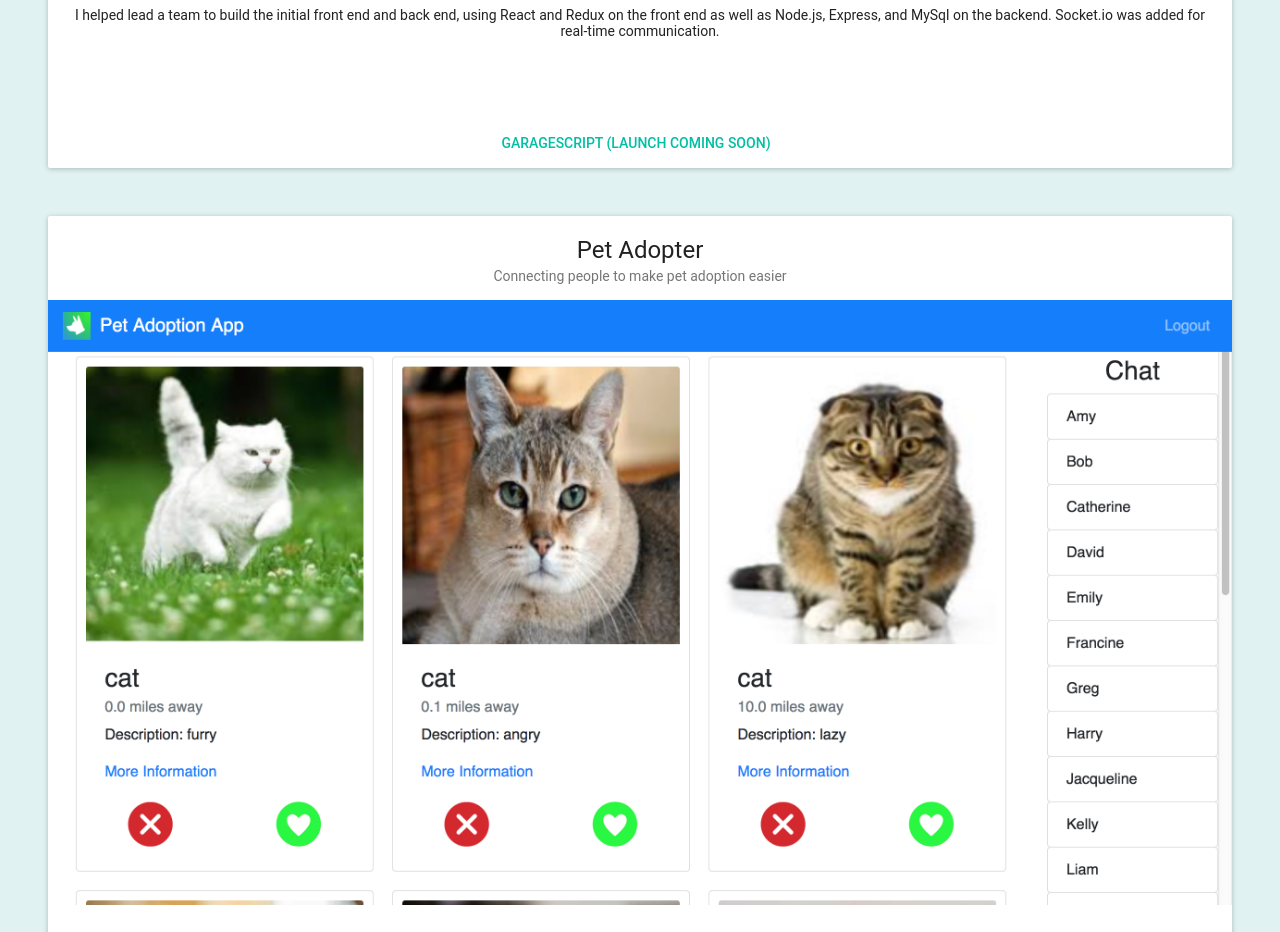
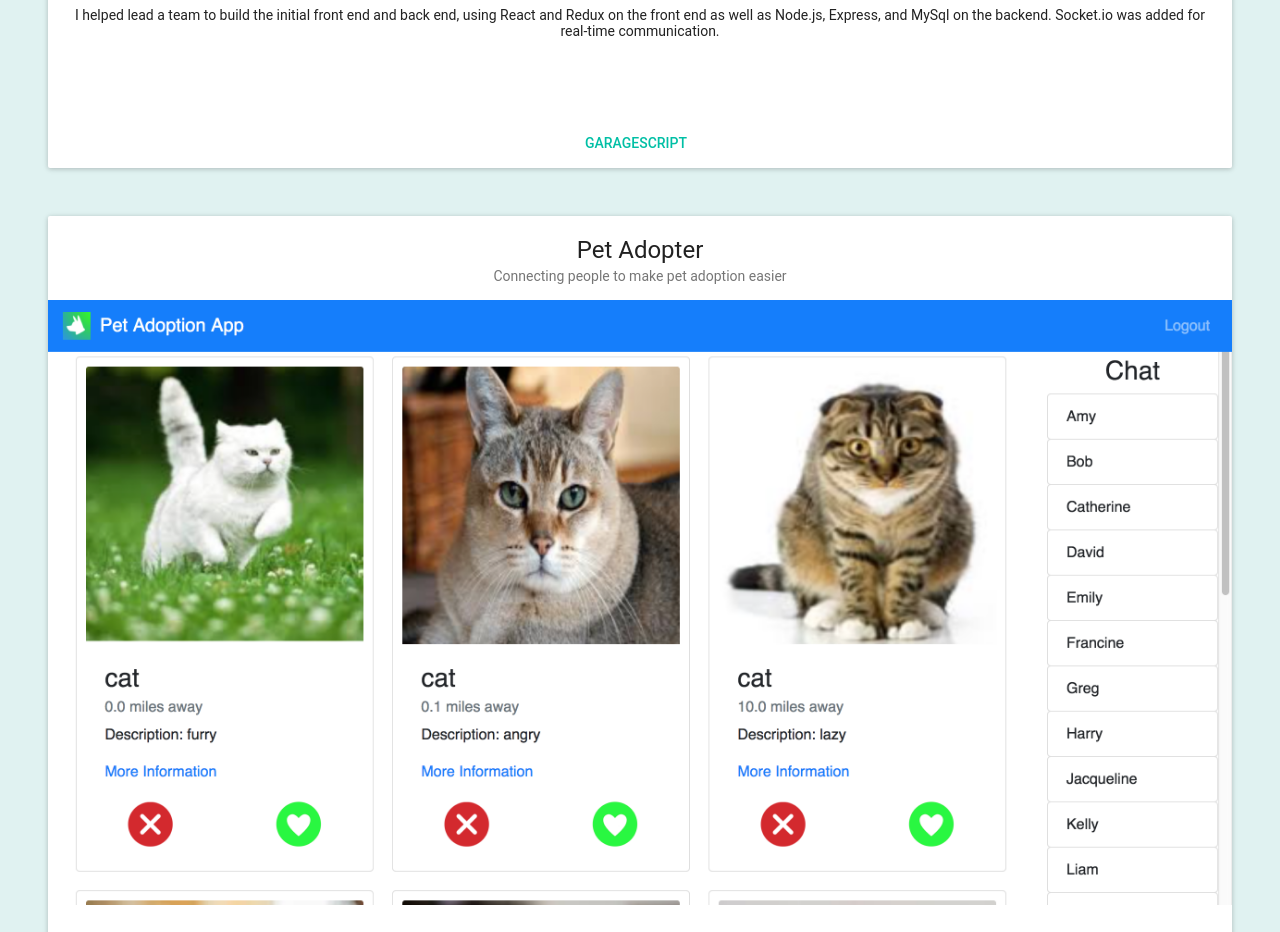
Before and after one commit to v-lai/portfolio, a React (Create React App) app: page /portfolio/projects in a window 1280 px wide. Shown: the part 960-1892 px from the top of the page. Built offline with nearby package versions, Linux system fonts and the light colour scheme; some icons are missing; what react-tap-event-plugin would draw is missing.

Commit message:
update packages

```diff
--- a/src/Projects.js
+++ b/src/Projects.js
@@ -34,7 +34,7 @@ const Projects = () => (
           </span>
         </CardText>
         <CardActions>
-          <FlatButton className="btn" label="GarageScript (launch coming soon)" href="https://garagescript.org" />
+          <FlatButton className="btn" label="GarageScript" href="https://garagescript.org" />
         </CardActions>
       </Card>
     </div>
```
Also changed, not shown: package.json (+9 -2 lines), 1 other file (tests, documents, lock files or other folders).
